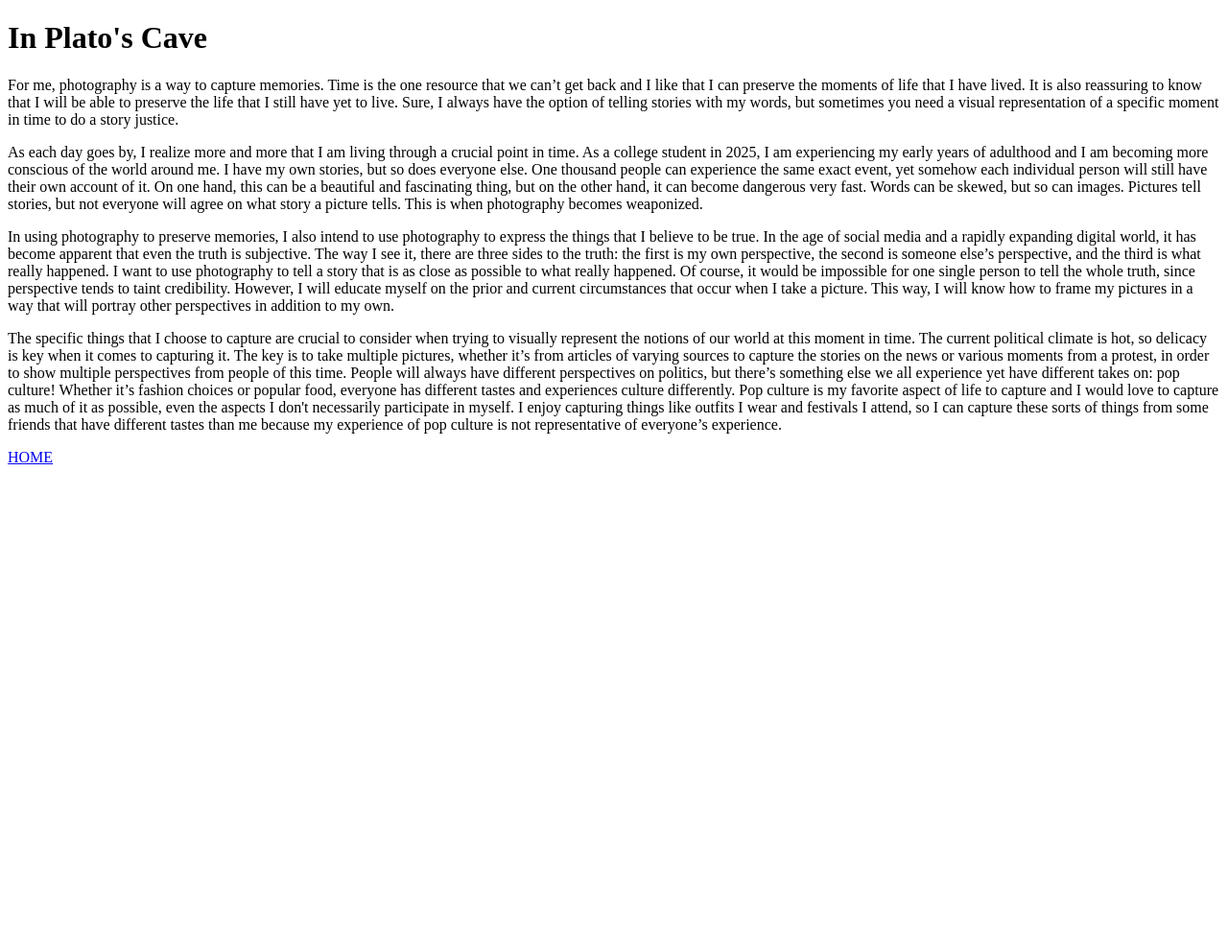
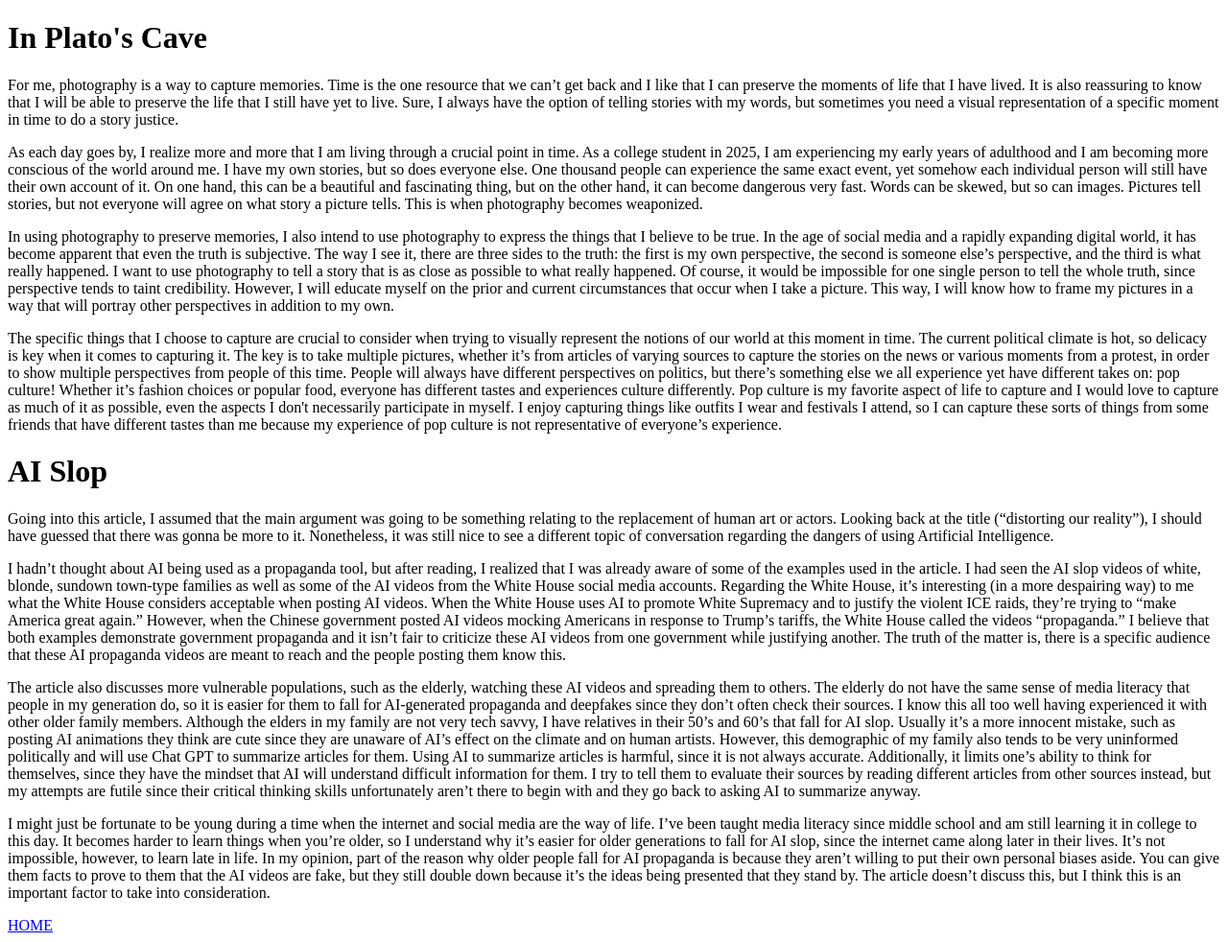
Before and after one commit to VicM-0626/vicmwebsite, a plain HTML site: page Readings.html in a window 1280 px wide. Shown: the whole page at 96% size. Before the commit the page ends 800 px from the top, so only its background shows below. Drawn offline with Linux system fonts and the light colour scheme.

Commit message:
Update Readings.html

```diff
--- a/Readings.html
+++ b/Readings.html
@@ -13,6 +13,12 @@
 <p>In using photography to preserve memories, I also intend to use photography to express the things that I believe to be true. In the age of social media and a rapidly expanding digital world, it has become apparent that even the truth is subjective. The way I see it, there are three sides to the truth: the first is my own perspective, the second is someone else’s perspective, and the third is what really happened. I want to use photography to tell a story that is as close as possible to what really happened. Of course, it would be impossible for one single person to tell the whole truth, since perspective tends to taint credibility. However, I will educate myself on the prior and current circumstances that occur when I take a picture. This way, I will know how to frame my pictures in a way that will portray other perspectives in addition to my own.</p>
 <p> The specific things that I choose to capture are crucial to consider when trying to visually represent the notions of our world at this moment in time. The current political climate is hot, so delicacy is key when it comes to capturing it. The key is to take multiple pictures, whether it’s from articles of varying sources to capture the stories on the news or various moments from a protest, in order to show multiple perspectives from people of this time. People will always have different perspectives on politics, but there’s something else we all experience yet have different takes on: pop culture! Whether it’s fashion choices or popular food, everyone has different tastes and experiences culture differently. Pop culture is my favorite aspect of life to capture and I would love to capture as much of it as possible, even the aspects I don't necessarily participate in myself. I enjoy capturing things like outfits I wear and festivals I attend, so I can capture these sorts of things from some friends that have different tastes than me because my experience of pop culture is not representative of everyone’s experience.</p>
 
+<h1> AI Slop </h1>
+<p>Going into this article, I assumed that the main argument was going to be something relating to the replacement of human art or actors. Looking back at the title (“distorting our reality”), I should have guessed that there was gonna be more to it. Nonetheless, it was still nice to see a different topic of conversation regarding the dangers of using Artificial Intelligence.</p>
+<p>I hadn’t thought about AI being used as a propaganda tool, but after reading, I realized that I was already aware of some of the examples used in the article. I had seen the AI slop videos of white, blonde, sundown town-type families as well as some of the AI videos from the White House social media accounts. Regarding the White House, it’s interesting (in a more despairing way) to me what the White House considers acceptable when posting AI videos. When the White House uses AI to promote White Supremacy and to justify the violent ICE raids, they’re trying to “make America great again.” However, when the Chinese government posted AI videos mocking Americans in response to Trump’s tariffs, the White House called the videos “propaganda.” I believe that both examples demonstrate government propaganda and it isn’t fair to criticize these AI videos from one government while justifying another. The truth of the matter is, there is a specific audience that these AI propaganda videos are meant to reach and the people posting them know this.</p>
+<p>The article also discusses more vulnerable populations, such as the elderly, watching these AI videos and spreading them to others. The elderly do not have the same sense of media literacy that people in my generation do, so it is easier for them to fall for AI-generated propaganda and deepfakes since they don’t often check their sources. I know this all too well having experienced it with other older family members. Although the elders in my family are not very tech savvy, I have relatives in their 50’s and 60’s that fall for AI slop. Usually it’s a more innocent mistake, such as posting AI animations they think are cute since they are unaware of AI’s effect on the climate and on human artists. However, this demographic of my family also tends to be very uninformed politically and will use Chat GPT to summarize articles for them. Using AI to summarize articles is harmful, since it is not always accurate. Additionally, it limits one’s ability to think for themselves, since they have the mindset that AI will understand difficult information for them. I try to tell them to evaluate their sources by reading different articles from other sources instead, but my attempts are futile since their critical thinking skills unfortunately aren’t there to begin with and they go back to asking AI to summarize anyway.</p>
+<p>I might just be fortunate to be young during a time when the internet and social media are the way of life. I’ve been taught media literacy since middle school and am still learning it in college to this day. It becomes harder to learn things when you’re older, so I understand why it’s easier for older generations to fall for AI slop, since the internet came along later in their lives. It’s not impossible, however, to learn late in life. In my opinion, part of the reason why older people fall for AI propaganda is because they aren’t willing to put their own personal biases aside. You can give them facts to prove to them that the AI videos are fake, but they still double down because it’s the ideas being presented that they stand by. The article doesn’t discuss this, but I think this is an important factor to take into consideration.</p>
 <a href="index.html">HOME</a>
+
 </body>
 </html>
```
